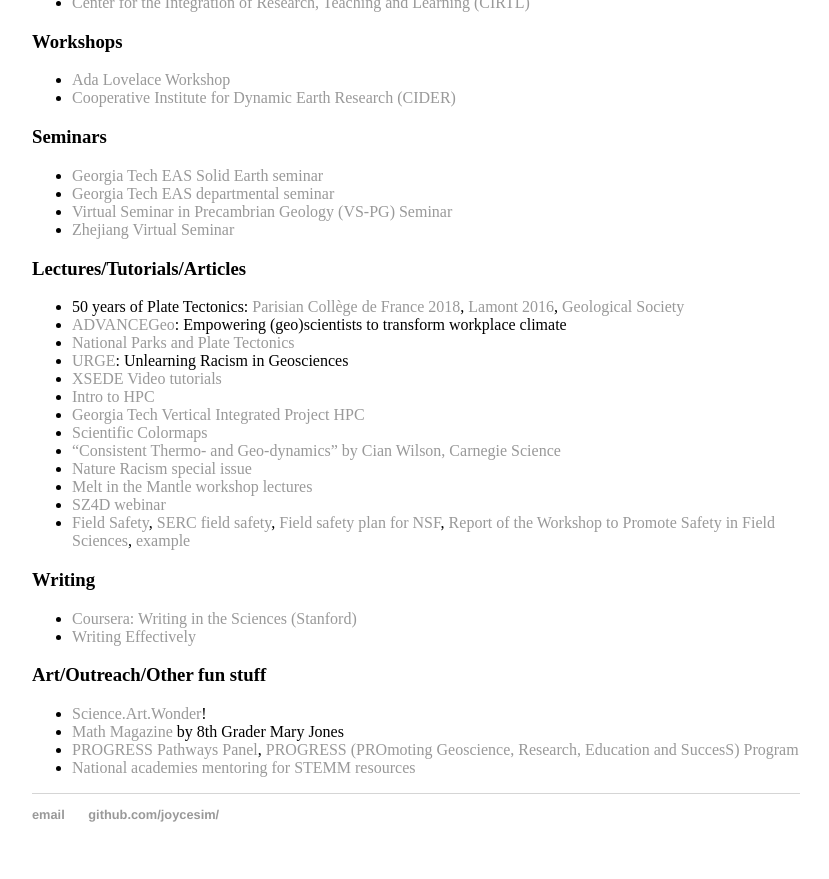
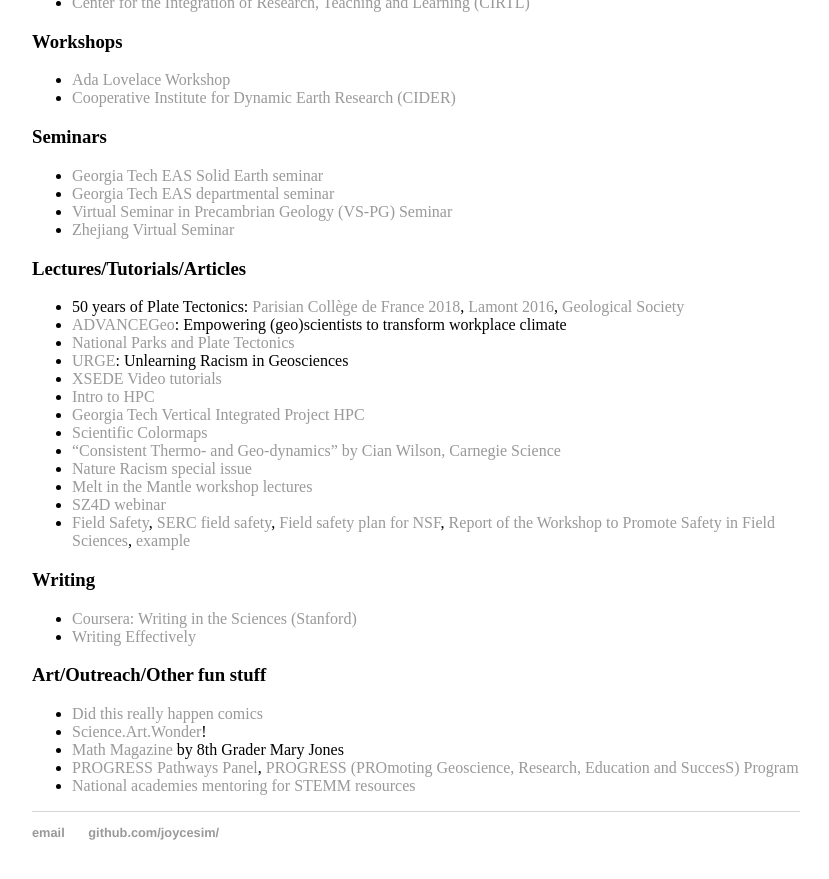
Before and after one commit to joycesim/joycesim.github.io, a Jekyll site: the page built from research/index.md, in a window 1280 px wide and 900 px high, scrolled down 7207 px. Shown: the top 879 px of the window, without its empty margins (224-1053 px from the left). Built offline with Jekyll 4.4.1, drawn with Linux system fonts in a browser that asks for light colours.

Commit message:
Update index.md

```diff
--- a/research/index.md
+++ b/research/index.md
@@ -153,6 +153,7 @@
 * [Writing Effectively](https://www.youtube.com/watch?v=vtIzMaLkCaM)
 
 ### Art/Outreach/Other fun stuff
+* [Did this really happen comics](https://didthisreallyhappen.net/)
 * [Science.Art.Wonder](https://sciartwonderatl.wixsite.com/sawatl)!
 * [Math Magazine](https://joycesim.github.io/image/Mathmagazine.pdf) by 8th Grader Mary Jones
 * [PROGRESS Pathways Panel](https://sites.google.com/rams.colostate.edu/atlanta2024/panelist-bios), [PROGRESS (PROmoting Geoscience, Research, Education and SuccesS) Program](https://progress.colostate.edu/about-this-program/)
```
